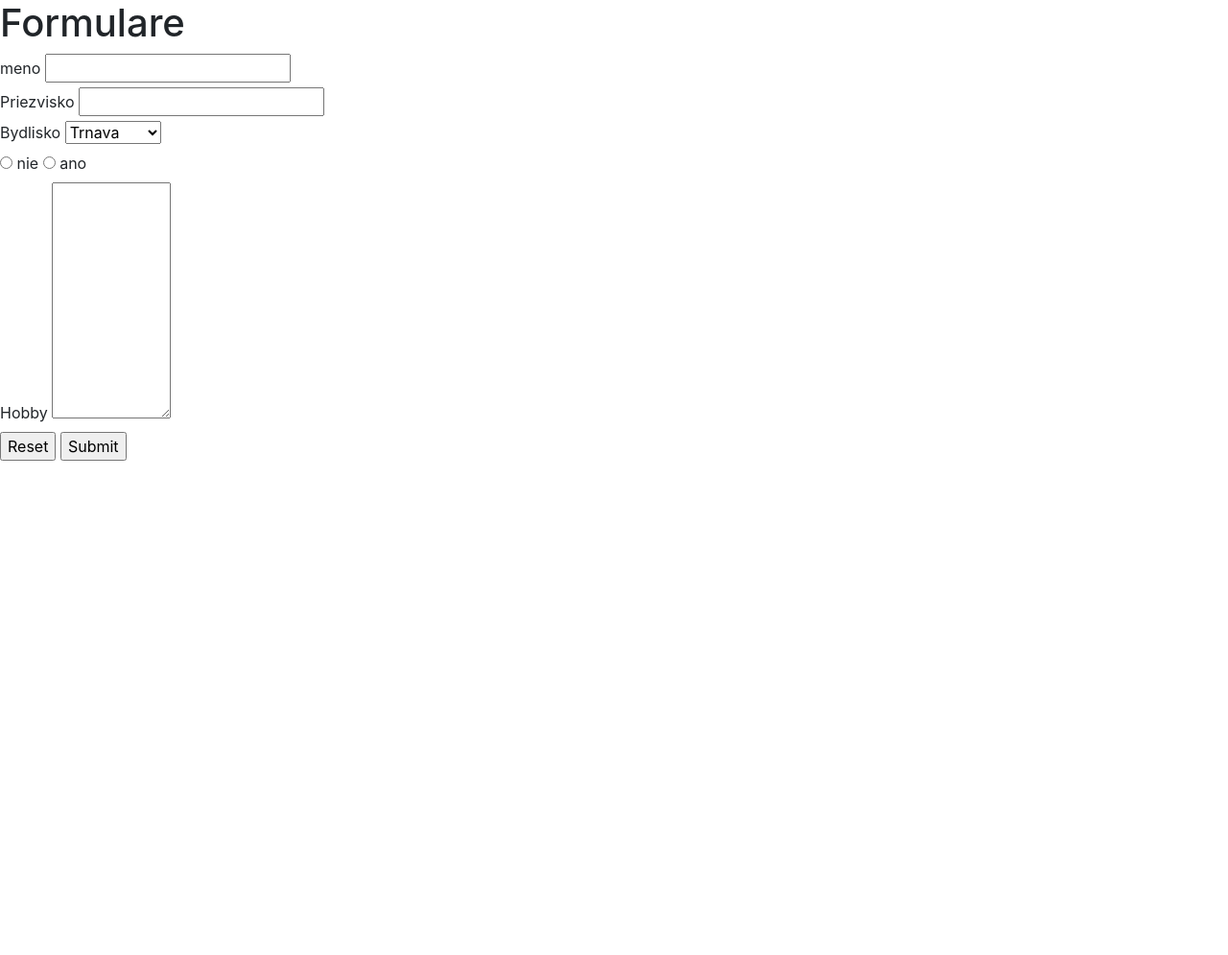
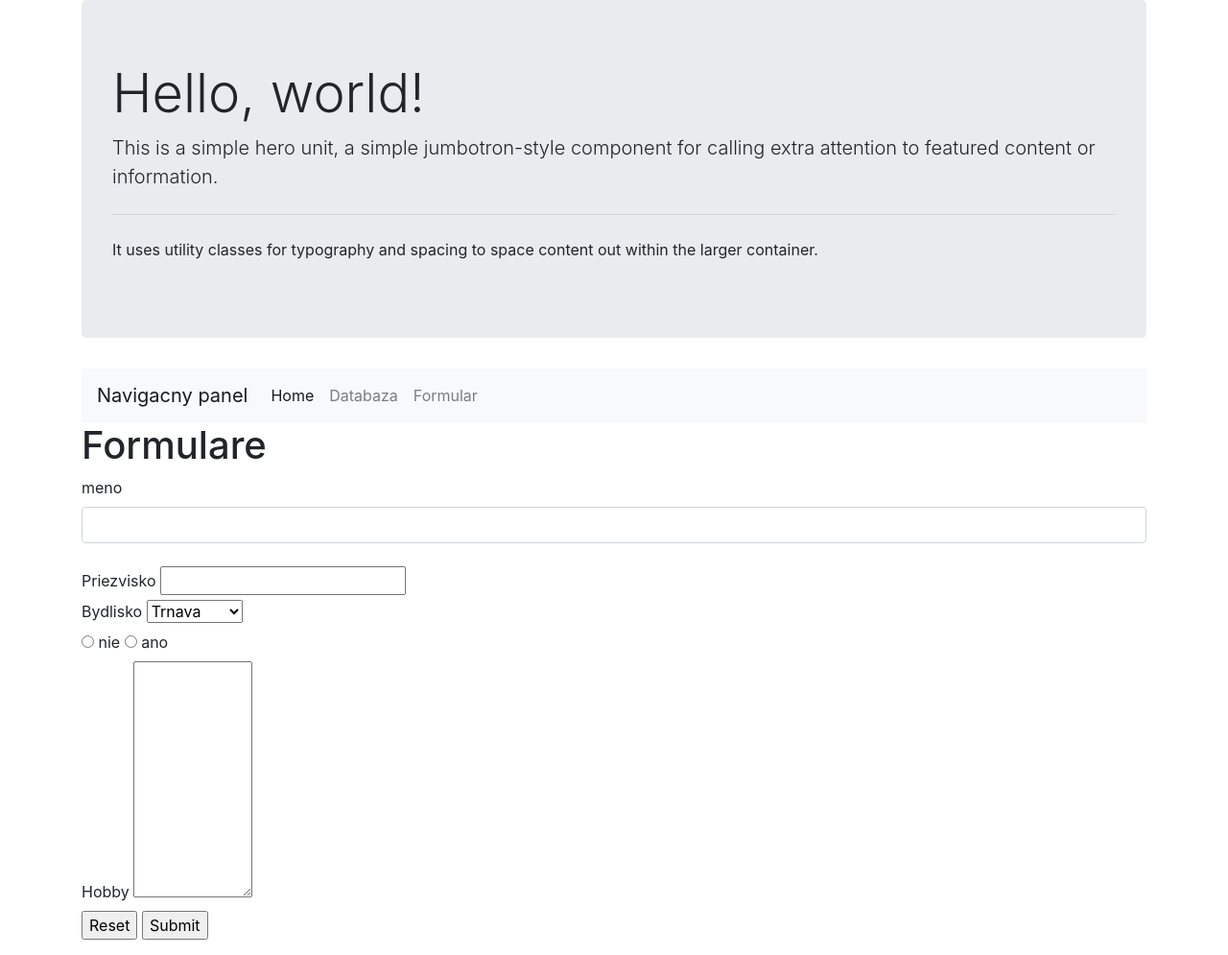
Before and after one commit to samod1/stredoskolskaPrax, a PHP site: page /forms.php in a window 1280 px wide. Shown: the whole page at 96% size. Before the commit the page ends 480 px from the top, so only its background shows below. Run offline with PHP 8.4, Linux system fonts and the light colour scheme; data that the repository does not hold is empty.

Commit message:
pridanie zmien, ktore vznikli pocas hodiny

```diff
--- a/10_11_2022_priprava/confs/head.php
+++ b/10_11_2022_priprava/confs/head.php
@@ -9,3 +9,32 @@
     <script src="https://cdn.jsdelivr.net/npm/popper.js@1.16.1/dist/umd/popper.min.js" integrity="sha384-9/reFTGAW83EW2RDu2S0VKaIzap3H66lZH81PoYlFhbGU+6BZp6G7niu735Sk7lN" crossorigin="anonymous"></script>
     <script src="https://cdn.jsdelivr.net/npm/bootstrap@4.6.2/dist/js/bootstrap.min.js" integrity="sha384-+sLIOodYLS7CIrQpBjl+C7nPvqq+FbNUBDunl/OZv93DB7Ln/533i8e/mZXLi/P+" crossorigin="anonymous"></script>
 </head>
+<body>
+    <div class="container">
+    <div class="jumbotron">
+        <h1 class="display-4">Hello, world!</h1>
+        <p class="lead">This is a simple hero unit, a simple jumbotron-style component for calling extra attention to featured content or information.</p>
+        <hr class="my-4">
+            <p>It uses utility classes for typography and spacing to space content out within the larger container.</p>
+
+    </div>
+    <nav class="navbar navbar-expand-lg navbar-light bg-light">
+  <a class="navbar-brand" href="#">Navigacny panel</a>
+  <button class="navbar-toggler" type="button" data-toggle="collapse" data-target="#navbarSupportedContent" aria-controls="navbarSupportedContent" aria-expanded="false" aria-label="Toggle navigation">
+    <span class="navbar-toggler-icon"></span>
+  </button>
+
+  <div class="collapse navbar-collapse" id="navbarSupportedContent">
+    <ul class="navbar-nav mr-auto">
+      <li class="nav-item active">
+        <a class="nav-link" href="index.php">Home <span class="sr-only">(current)</span></a>
+      </li>
+      <li class="nav-item">
+        <a class="nav-link" href="../databaza.php">Databaza</a>
+      </li>
+      <li class="nav-item">
+        <a class="nav-link" href="../forms.php">Formular</a>
+      </li>
+    </ul>
+  </div>
+</nav>
--- a/10_11_2022_priprava/forms.php
+++ b/10_11_2022_priprava/forms.php
@@ -8,9 +8,9 @@
     Formulare
 </h1>
 
-<form method="post">
+<form method="post" class="form-group">
     <label>meno</label>
-    <input type="text" name="meno">
+    <input class="form-control" type="text" name="meno">
     <br>
     <label>Priezvisko</label>
     <input type="text" name="priezvisko">
```
Also changed, not shown: 10_11_2022_priprava/databaza.php (+5 -2 lines), 10_11_2022_priprava/confs/db_config.php (line endings or trailing spaces).
